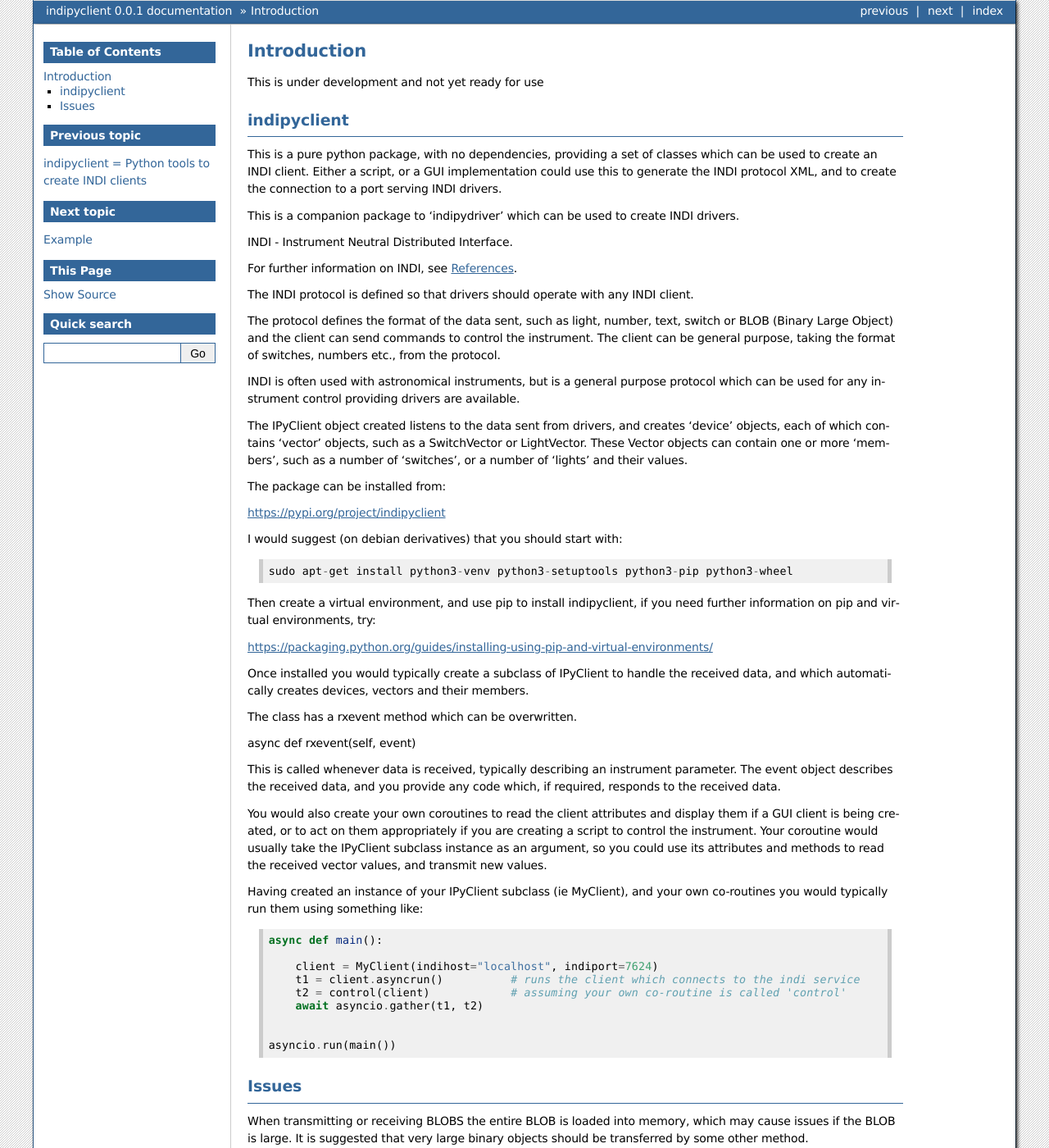
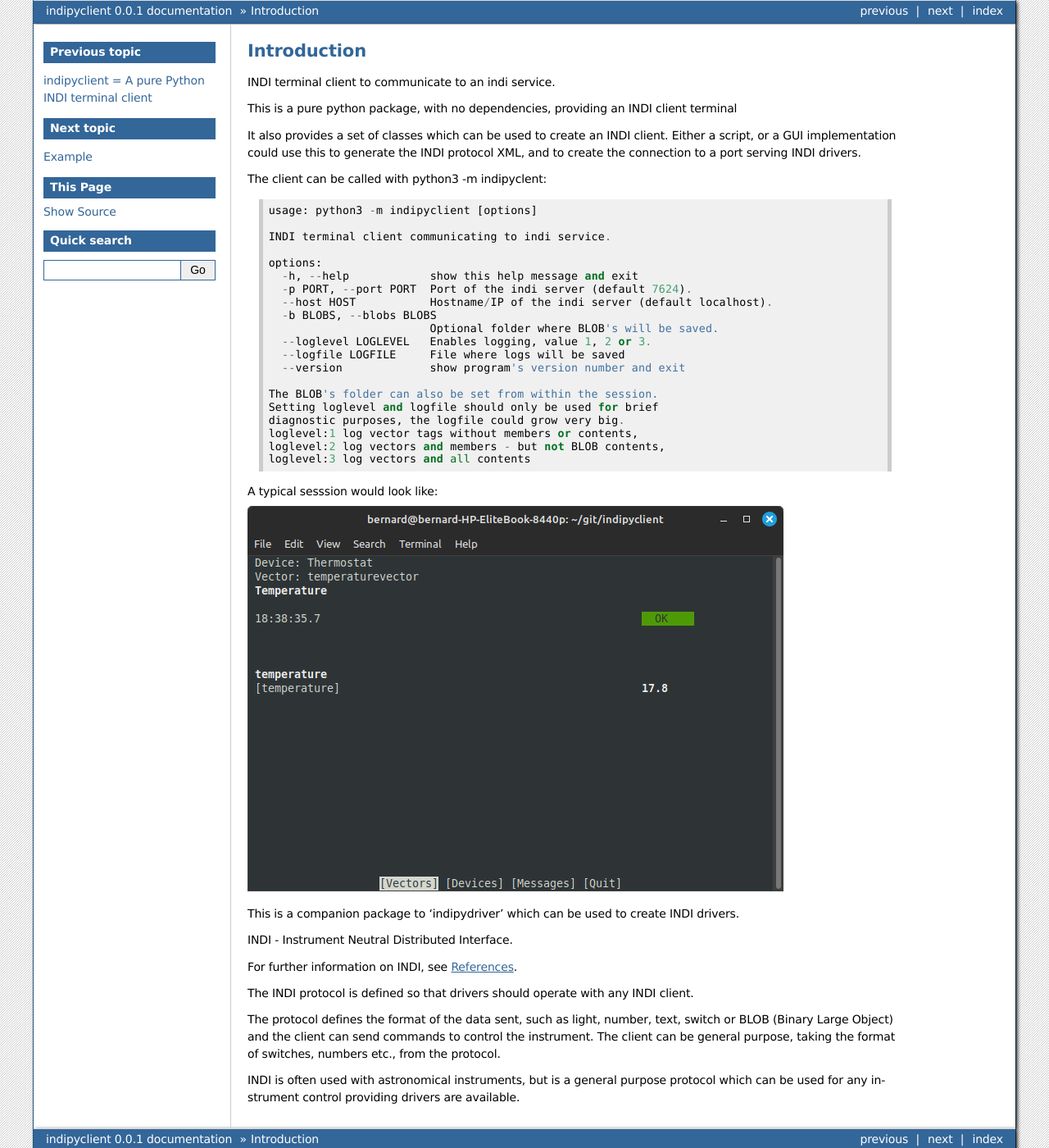
Before and after one commit to bernie-skipole/indipyclient, a Sphinx documentation site: the page built from docs/source/usage/introduction.rst, in a window 1280 px wide and 1400 px high. Shown: the whole window at 82% size. Built offline with Sphinx 7.4.7, drawn with Linux system fonts in a browser that asks for light colours.

Commit message:
Working on docs

```diff
--- a/docs/source/index.rst
+++ b/docs/source/index.rst
@@ -1,7 +1,7 @@
 
 
-indipyclient = Python tools to create INDI clients
-==================================================
+indipyclient = A pure Python INDI terminal client
+=================================================
 
 .. toctree::
    :maxdepth: 1
--- a/docs/source/usage/introduction.rst
+++ b/docs/source/usage/introduction.rst
@@ -1,13 +1,39 @@
 Introduction
 ============
 
+INDI terminal client to communicate to an indi service.
 
-This is under development and not yet ready for use
+This is a pure python package, with no dependencies, providing an INDI client terminal
 
-indipyclient
-^^^^^^^^^^^^
+It also provides a set of classes which can be used to create an INDI client. Either a script, or a GUI implementation could use this to generate the INDI protocol XML, and to create the connection to a port serving INDI drivers.
 
-This is a pure python package, with no dependencies, providing a set of classes which can be used to create an INDI client. Either a script, or a GUI implementation could use this to generate the INDI protocol XML, and to create the connection to a port serving INDI drivers.
+The client can be called with python3 -m indipyclent::
+
+    usage: python3 -m indipyclient [options]
+
+    INDI terminal client communicating to indi service.
+
+    options:
+      -h, --help            show this help message and exit
+      -p PORT, --port PORT  Port of the indi server (default 7624).
+      --host HOST           Hostname/IP of the indi server (default localhost).
+      -b BLOBS, --blobs BLOBS
+                            Optional folder where BLOB's will be saved.
+      --loglevel LOGLEVEL   Enables logging, value 1, 2 or 3.
+      --logfile LOGFILE     File where logs will be saved
+      --version             show program's version number and exit
+
+    The BLOB's folder can also be set from within the session.
+    Setting loglevel and logfile should only be used for brief
+    diagnostic purposes, the logfile could grow very big.
+    loglevel:1 log vector tags without members or contents,
+    loglevel:2 log vectors and members - but not BLOB contents,
+    loglevel:3 log vectors and all contents
+
+A typical sesssion would look like:
+
+.. image:: ./image.png
+
 
 This is a companion package to 'indipydriver' which can be used to create INDI drivers.
 
@@ -20,46 +46,3 @@
 The protocol defines the format of the data sent, such as light, number, text, switch or BLOB (Binary Large Object) and the client can send commands to control the instrument.  The client can be general purpose, taking the format of switches, numbers etc., from the protocol.
 
 INDI is often used with astronomical instruments, but is a general purpose protocol which can be used for any instrument control providing drivers are available.
-
-The IPyClient object created listens to the data sent from drivers, and creates 'device' objects, each of which contains 'vector' objects, such as a SwitchVector or LightVector. These Vector objects can contain one or more 'members', such as a number of 'switches', or a number of 'lights' and their values.
-
-The package can be installed from:
-
-https://pypi.org/project/indipyclient
-
-I would suggest (on debian derivatives) that you should start with::
-
-    sudo apt-get install python3-venv python3-setuptools python3-pip python3-wheel
-
-Then create a virtual environment, and use pip to install indipyclient, if you need further information on pip and virtual environments, try:
-
-https://packaging.python.org/guides/installing-using-pip-and-virtual-environments/
-
-Once installed you would typically create a subclass of IPyClient to handle the received data, and which automatically creates devices, vectors and their members.
-
-The class has a rxevent method which can be overwritten.
-
-async def rxevent(self, event)
-
-This is called whenever data is received, typically describing an instrument parameter. The event object describes the received data, and you provide any code which, if required, responds to the received data.
-
-You would also create your own coroutines to read the client attributes and display them if a GUI client is being created, or to act on them appropriately if you are creating a script to control the instrument. Your coroutine would usually take the IPyClient subclass instance as an argument, so you could use its attributes and methods to read the received vector values, and transmit new values.
-
-Having created an instance of your IPyClient subclass (ie MyClient), and your own co-routines you would typically run them using something like::
-
-    async def main():
-
-        client = MyClient(indihost="localhost", indiport=7624)
-        t1 = client.asyncrun()          # runs the client which connects to the indi service
-        t2 = control(client)            # assuming your own co-routine is called 'control'
-        await asyncio.gather(t1, t2)
-
-
-    asyncio.run(main())
-
-
-
-Issues
-^^^^^^
-
-When transmitting or receiving BLOBS the entire BLOB is loaded into memory, which may cause issues if the BLOB is large. It is suggested that very large binary objects should be transferred by some other method.
--- a/pyproject.toml
+++ b/pyproject.toml
@@ -8,7 +8,7 @@
 license = {file = "LICENSE"}
 classifiers = ["License :: OSI Approved :: MIT License", "Operating System :: POSIX :: Linux","Topic :: Scientific/Engineering :: Astronomy", "Topic :: Scientific/Engineering :: Interface Engine/Protocol Translator"]
 version = "0.0.1"
-description="Pure python package, providing a console client and a set of classes which can be used to create scripts or clients to control remote instruments using the INDI protocol."
+description="Pure python package, providing a terminal client and a set of classes which can be used to create scripts or clients to control remote instruments using the INDI protocol."
 readme = "README.md"
 requires-python = ">=3.10"
 keywords=['indi', 'client', 'astronomy', 'instrument']
```
Also changed, not shown: README.md (+3 -3 lines), docs/source/usage/image.png (added), 2 other files.
